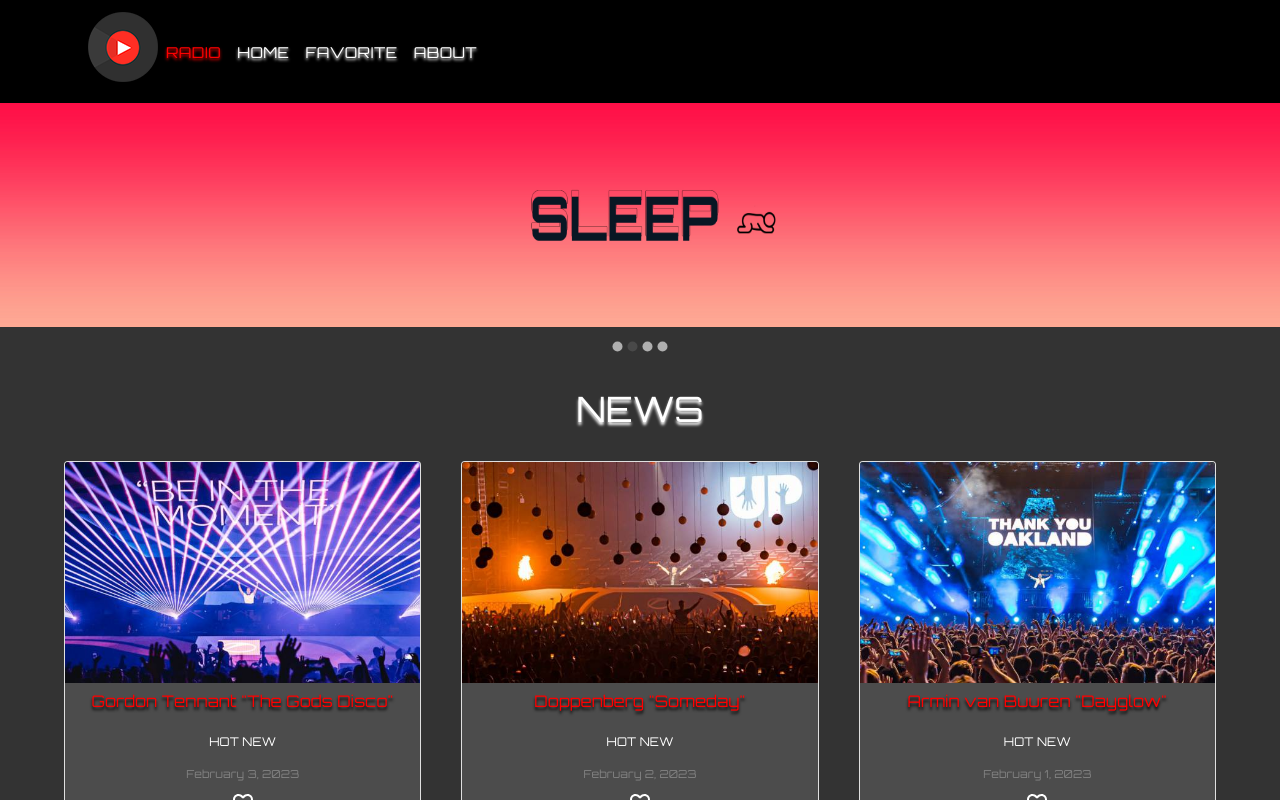
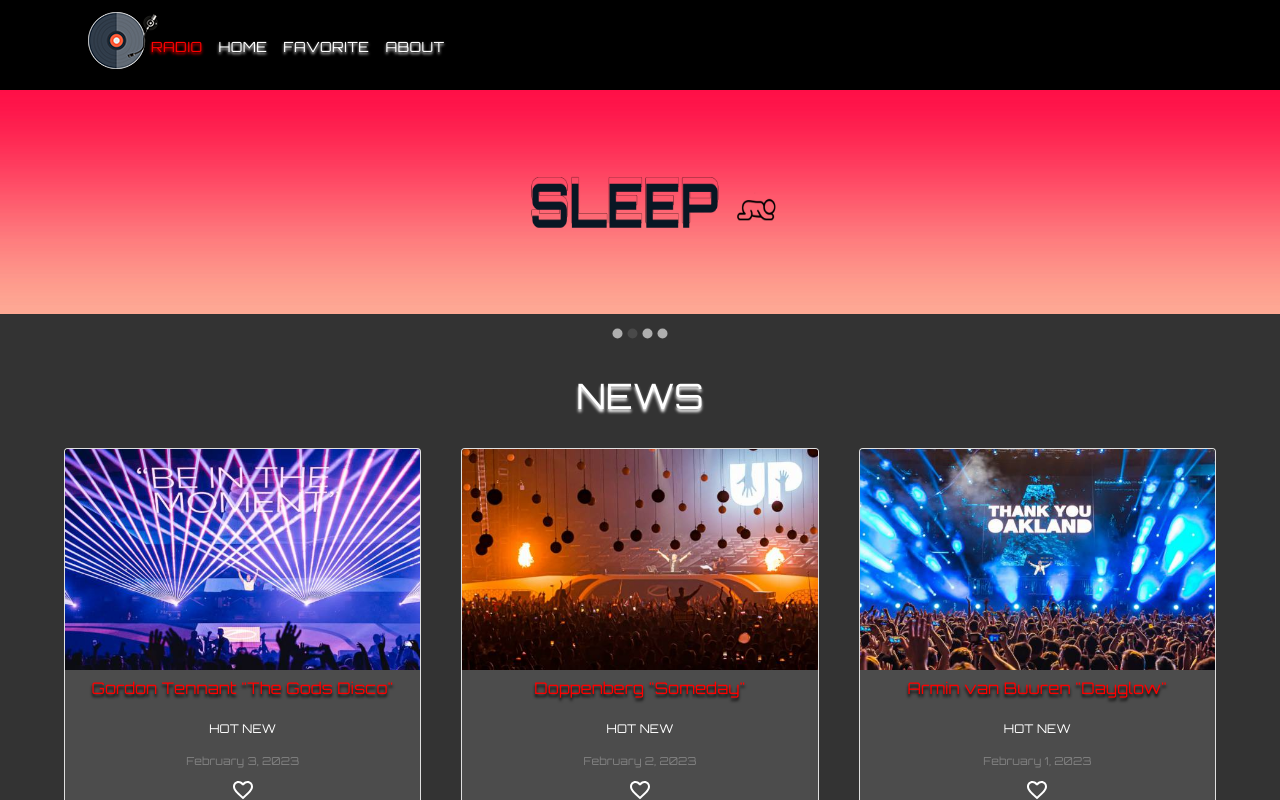
Before and after one commit to Ivanitsky-Oleksii/FP-CW, a React (Create React App) app: page / in a window 1280 px wide. Shown: the top 800 px of the page. Built offline with nearby package versions, Linux system fonts and the light colour scheme.

Commit message:
change logo image

```diff
--- a/src/components/Menu/Menu.scss
+++ b/src/components/Menu/Menu.scss
@@ -5,17 +5,17 @@
 }
 .btn-1{
 
-    left:0px;
+    left:-15px;
     top: 2px;
-    font-size: 15px;
+    font-size: 14px;
     font-family: 'Orbitron', sans-serif;
     text-shadow: 0px 2px 3px rgb(255, 0, 0);
     text-decoration: none;
 }
 .btn-2{
-    left: 0px;
+    left: -15px;
     top: 2px;
-    font-size: 15px;
+    font-size: 14px;
     font-family: 'Orbitron', sans-serif;
     text-shadow: 0px 2px 3px rgb(255, 255, 255);
     text-decoration: none;
```
Also changed, not shown: public/images/Logo.png (added), src/assets/Logo.png.
